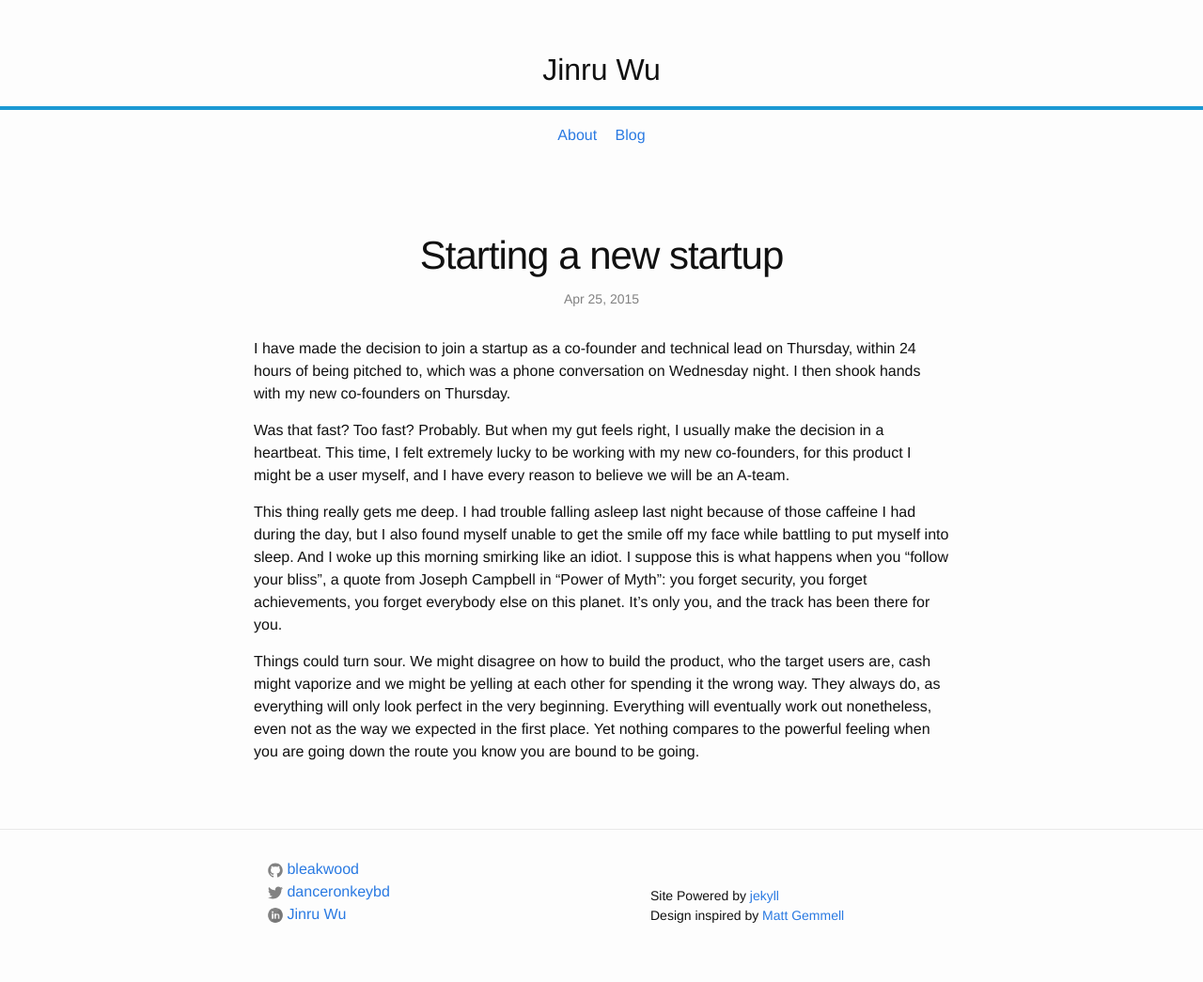
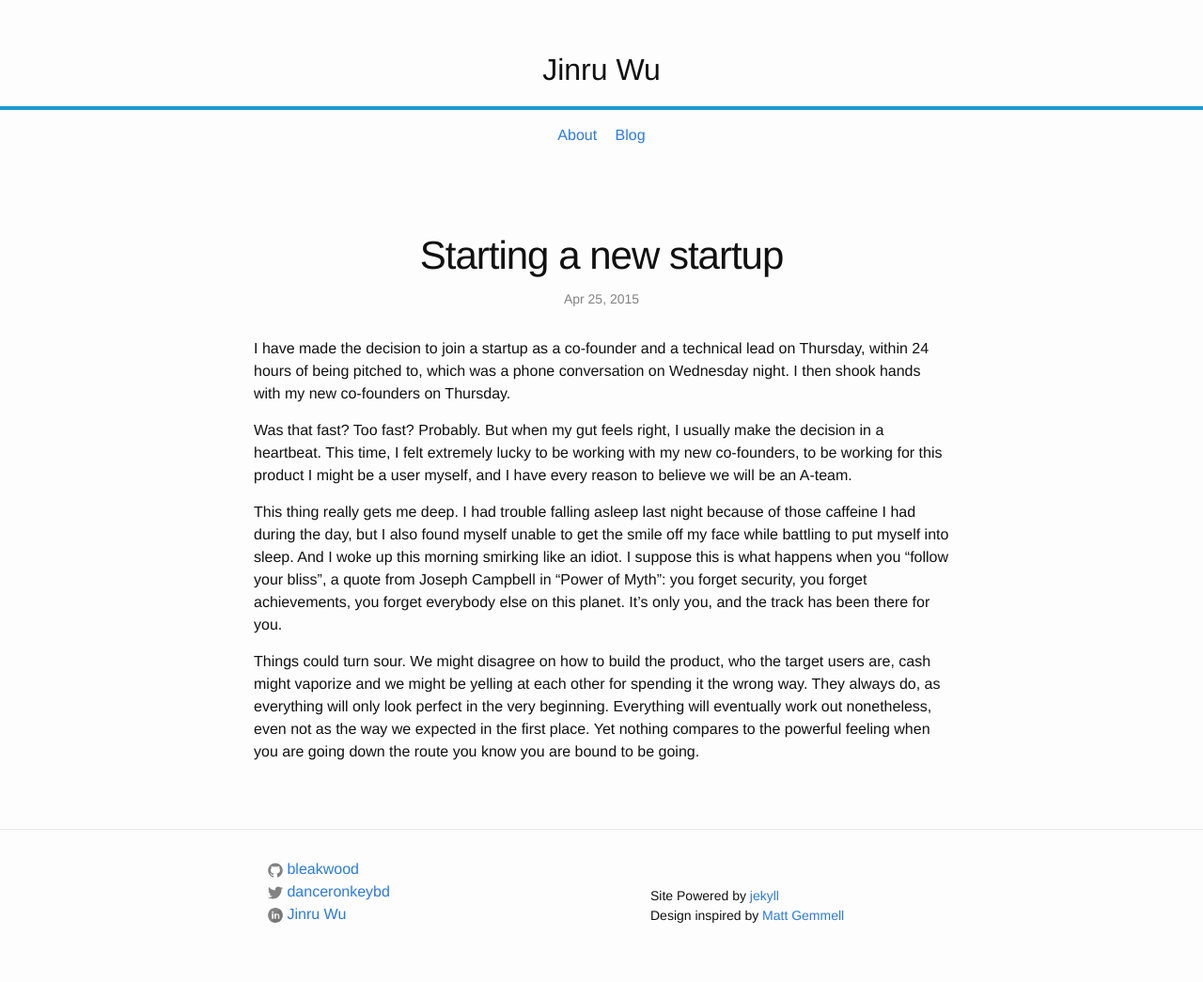
Before and after one commit to bleakwood/bleakwood.github.io, a Jekyll site: the page built from _posts/2015-04-25-starting-a-new-startup.md, in a window 1280 px wide. Shown: the whole page at 94% size. Built offline with Jekyll 4.4.1, drawn with Linux system fonts in a browser that asks for light colours.

Commit message:
update a post

```diff
--- a/_posts/2015-04-25-starting-a-new-startup.md
+++ b/_posts/2015-04-25-starting-a-new-startup.md
@@ -9,9 +9,9 @@ type: post
 published: true
 ---
 
-I have made the decision to join a startup as a co-founder and technical lead on Thursday, within 24 hours of being pitched to, which was a phone conversation on Wednesday night. I then shook hands with my new co-founders on Thursday.
+I have made the decision to join a startup as a co-founder and a technical lead on Thursday, within 24 hours of being pitched to, which was a phone conversation on Wednesday night. I then shook hands with my new co-founders on Thursday.
 
-Was that fast? Too fast? Probably. But when my gut feels right, I usually make the decision in a heartbeat. This time, I felt extremely lucky to be working with my new co-founders, for this product I might be a user myself, and I have every reason to believe we will be an A-team.
+Was that fast? Too fast? Probably. But when my gut feels right, I usually make the decision in a heartbeat. This time, I felt extremely lucky to be working with my new co-founders, to be working for this product I might be a user myself, and I have every reason to believe we will be an A-team.
 
 This thing really gets me deep. I had trouble falling asleep last night because of those caffeine I had during the day, but I also found myself unable to get the smile off my face while battling to put myself into sleep. And I woke up this morning smirking like an idiot. I suppose this is what happens when you "follow your bliss", a quote from Joseph Campbell in "Power of Myth": you forget security, you forget achievements, you forget everybody else on this planet. It's only you, and the track has been there for you.
 
```
